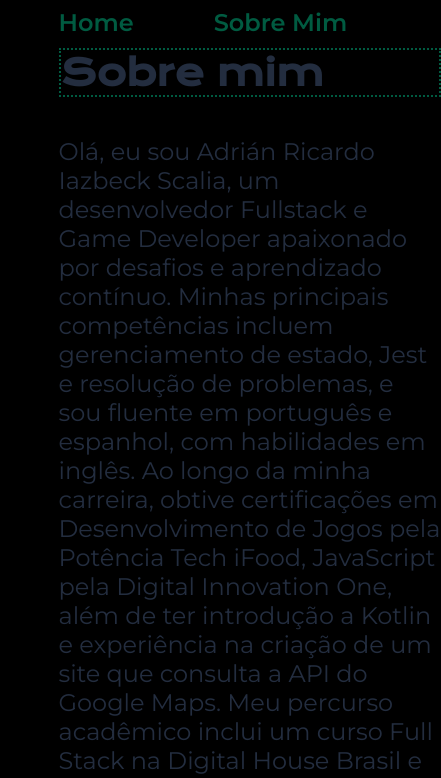
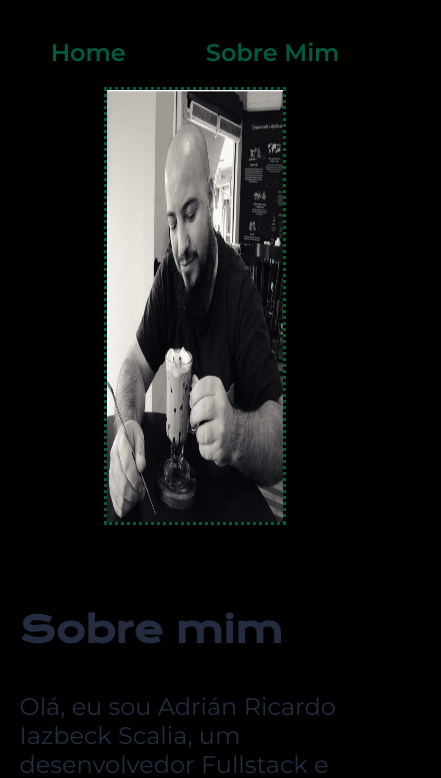
Before and after one commit to lordars/YoProgramador, a plain HTML site: page pages/about.html in a window 390 px wide. Shown: the top 778 px of the page, 441 px wide, since content can reach past the window. Drawn offline with nearby package versions, Linux system fonts and the light colour scheme.

Commit message:
full response

```diff
--- a/public/Css/about.css
+++ b/public/Css/about.css
@@ -13,16 +13,6 @@ body{
     color: var(--cor-secundaria);
 }
 
-.titulo-destaque{
-    font-family: var(--fonte-primaria );
-    color: var(--cor-terciaria);
-    border: 1px solid var(--cor-terciaria);
-    padding: 10px;
-    margin-top: 10px;
-    display: flex;
-    flex-wrap: nowrap;
-}
-
 .cabecalho{
     padding: 2% 0 0 15%;
 
@@ -30,18 +20,28 @@ body{
 
 .cabecalho__menu{
     display: flex;
-    gap: 80px;
+    gap: 5rem;
     align-items: center;
     justify-content: start;
 }
 
 
+.titulo-destaque{
+    font-family: var(--fonte-primaria );
+    color: var(--cor-terciaria);
+    border: 1px solid var(--cor-terciaria);
+    padding: 0.6rem;
+    margin-top: 10px;
+    display: flex;
+    flex-wrap: nowrap;
+}
+
 .cabecalho__menu__link{
     font-family:var(--fonte-secundaria ) ;
-    font-size: 24px;
+    font-size: 1.5rem;
     font-weight: 600;
-    line-height: 29px;
-    letter-spacing: 0em;
+    line-height: 1.81rem;
+    letter-spacing: 0rem;
     text-align: left;
     color: var(--cor-terciaria);
     text-decoration: none;
@@ -53,23 +53,22 @@ body{
     display: flex;
     align-items: center;
     justify-content: space-between;
-
+    gap: 5rem;
 }
 .apresentacao__conteudo{
-    width: 615px;
+    width: 50%;
     display: flex;
     flex-direction: column;
     gap: 40px;
 }
 
 .apresentacao__conteudo__titulo{
-    font-size: 36px;
+    font-size: 2.25rem;
     font-family: var(--fonte-primaria);
-    border: 2px dotted var(--cor-terciaria);
 }
 
 .apresentacao__conteudo__texto{
-    font-size: 24px;
+    font-size:1.5rem;
     font-family: var(--fonte-secundaria);
 }
 
@@ -87,16 +86,16 @@ body{
     align-items: center;
     justify-content: center;
     gap: 16px;
-    width: 378px;
+    width: 50%;
     text-align: center;
     border-radius: 8px;
-    font-size: 24px;
+    font-size: 1.5rem;
     font-weight: 600;
     padding: 21.5px 0;
     text-decoration: none;
     color: var(--cor-secundaria);
     font-family: var(--fonte-secundaria);
-    border: 2px dotted var(--cor-terciaria)
+    border: 2px solid var(--cor-terciaria)
 
 
 }
@@ -108,7 +107,7 @@ body{
 }
 
 .apresentacao__links__subtitulos{
-    font-size: 24px;
+    font-size:1.5rem;
     font-weight: 400;
     font-family: var(--fonte-primaria);
 }
@@ -122,20 +121,23 @@ body{
 
 }
 
+.apresentacao__imagem__imagem{
+    width: 50%;
+
+}
+.apresentacao__imagem__imagem{
+    height: 27rem;
+    position: fixed;
+    z-index: 1000;
+    left: 65%;
+    top: 10rem;
+    width: 25rem;
+    border: 3px dotted var(--cor-terciaria);
+
+}
 
 
 
-
-.apresentacao__imagem__imagem{
-
-    position: fixed;
-    z-index: 1000;
-    left: 70rem;
-    top: 10rem;
-    width: 50%;
-    border: 3px dotted var(--cor-terciaria);
-
-}
 
 .rodape{
     display: flex;
@@ -144,10 +146,57 @@ body{
     background-color: var(--cor-terciaria);
     padding: 24px;
     font-family:var(--fonte-secundaria);
-    font-size: 24px;
+    font-size: 1.5rem;
     font-weight: 400;
     line-height: 36px;
     letter-spacing: 0em;
     text-align: center;
 
 }
+
+
+
+@media (max-width:1200px){
+
+
+
+
+    .cabecalho{
+
+
+        padding: 10% 0 0 0%;
+        justify-content: center;
+    }
+
+
+
+    .cabecalho__menu{
+        justify-content: center;
+    }
+    .apresentacao{
+        padding: 5%;
+        display: flex;
+        flex-direction: column;
+        align-items: center;
+        justify-content: space-between;
+        gap: 82px;
+        flex-direction: column-reverse;
+    }
+
+    .apresentacao__conteudo{
+        width: auto;
+    }
+
+    .apresentacao__imagem__imagem{
+        position: relative;
+        z-index: 0;
+        left: 0rem;
+        top: 0rem;
+
+        width: 50%;
+
+    }
+
+
+
+}
```
